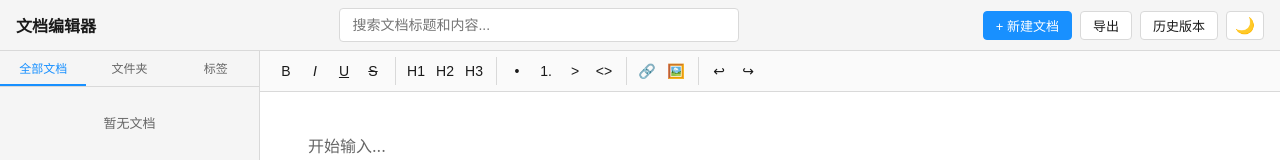
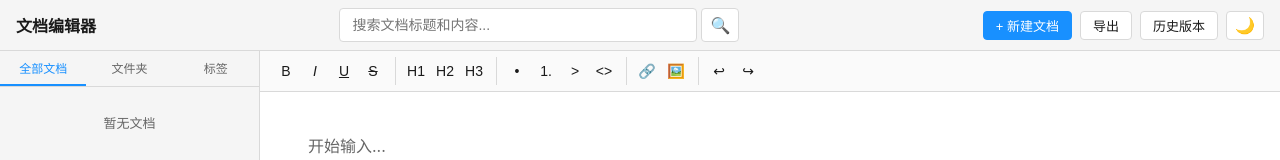
Before and after one commit to YeLuo45/doc-editor, a React (Vite) app: page / in a window 1280 px wide. Shown: the top 160 px of the page. Built offline with nearby package versions, Linux system fonts and the light colour scheme.

Commit message:
feat: 搜索框添加放大镜按钮
- 输入框右侧增加🔍按钮，点击执行搜索
- 回车键也可触搜搜索

```diff
--- a/src/App.tsx
+++ b/src/App.tsx
@@ -406,17 +406,21 @@ const App: React.FC = () => {
       <header className="app-header">
         <span className="app-title">{t('appTitle')}</span>
         <div style={{ position: 'relative', flex: 1, maxWidth: 400 }}>
+            <div style={{ display: 'flex', gap: 4 }}>
               <input
                 className="modal-input"
-            style={{ marginBottom: 0, width: '100%' }}
+                style={{ marginBottom: 0, flex: 1 }}
                 value={searchQuery}
                 onChange={e => handleSearchChange(e.target.value)}
                 onFocus={() => { if (searchResults.length > 0) setShowSearchResults(true); }}
                 onKeyDown={e => {
+                  if (e.key === 'Enter') performSearch(searchQuery);
                   if (e.key === 'Escape') { setShowSearchResults(false); setSearchQuery(''); }
                 }}
                 placeholder="搜索文档标题和内容..."
               />
+              <button className="btn btn-icon" onClick={() => { performSearch(searchQuery); setShowSearchResults(true); }} type="button" title="搜索">🔍</button>
+            </div>
             {showSearchResults && searchResults.length > 0 && (
             <div className="context-menu" style={{ left: 0, right: 0, top: '100%', marginTop: 4, maxHeight: 320, overflowY: 'auto' }}>
               {searchResults.map(r => (
```
Lines whose indentation alone changed are shown as unchanged.
